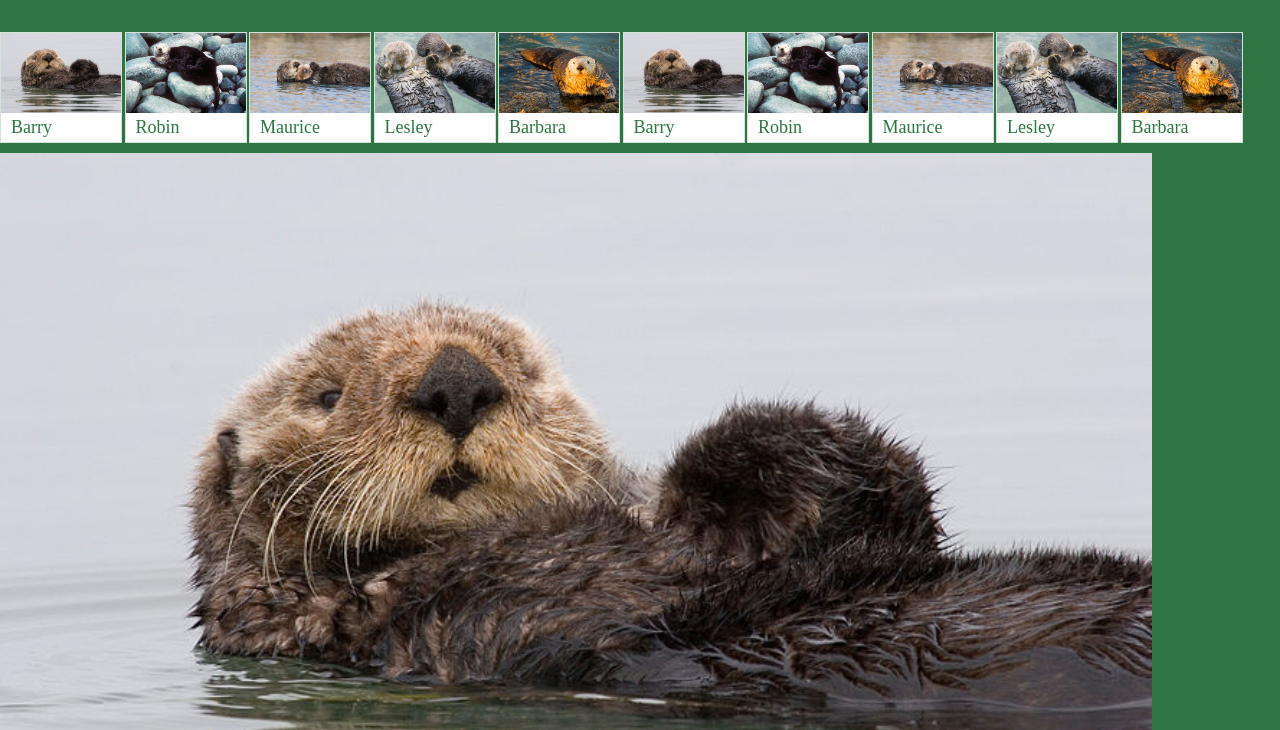
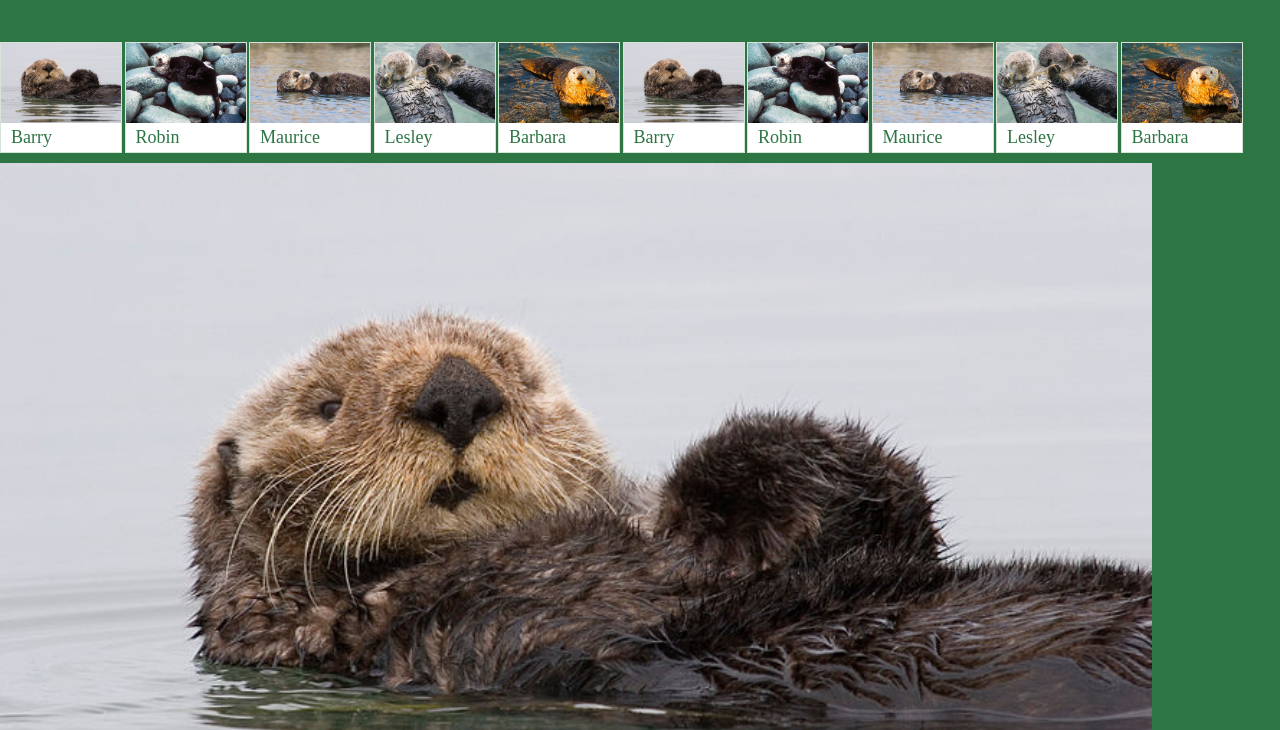
Before and after one commit to ecshenryho/473-Front-End-Web-Development-hw0, a plain HTML site: page ottergram/index.html in a window 1280 px wide. Shown: the part 70-800 px from the top of the page. Drawn offline with nearby package versions, Linux system fonts and the light colour scheme.

Commit message:
make flexbox

```diff
--- a/ottergram/index.html
+++ b/ottergram/index.html
@@ -10,9 +10,12 @@
 </head>
 
 <body>
-  <header>
+
+  <header class="main-header">
     <h1 class="logo-text">ottergram</h1>
   </header>
+
+  <main class="main-content">
     <ul class="thumbnail-list">
 
       <li class="thumbnail-item">
@@ -87,10 +90,13 @@
       </li>
 
     </ul>
+
     <div class="detail-image-container">
       <img class="detail-image" src="img/otter1.jpg" alt="">
       <span class="detail-image-title">Stayin' Alive</span>
     </div>
+
+  </main>
 </body>
 
 </html>
--- a/ottergram/stylesheet/styles.css
+++ b/ottergram/stylesheet/styles.css
@@ -2,64 +2,72 @@
   font-family: 'lakeshore';
   font-style: normal;
   font-weight: normal;
+  src: url('fonts/LAKESHOR-webfont.eot');
+  src: url('fonts/LAKESHOR-webfont.eot?#iefix') format('embedded-opentype'), url('fonts/LAKESHOR-webfont.woff') format('woff'), url('fonts/LAKESHOR-webfont.ttf') format('truetype'), url('fonts/LAKESHOR-webfont.svg#lakeshore') format('svg');
+}
 
-  src: url('fonts/LAKESHOR-webfont.eot');
-  src: url('fonts/LAKESHOR-webfont.eot?#iefix') format('embedded-opentype'),
-       url('fonts/LAKESHOR-webfont.woff') format('woff'),
-       url('fonts/LAKESHOR-webfont.ttf') format('truetype'),
-       url('fonts/LAKESHOR-webfont.svg#lakeshore') format('svg');
-}
-body{
-  background: rgb(45,117,67);
+body {
+  background: rgb(45, 117, 67);
+  display: flex;
+  flex-direction: column;
   font-size: 10px;
 }
 
-a[href="#"]{
+a[href="#"] {
   text-decoration: none;
 }
 
-.detail-image{
+.detail-image {
   width: 90%;
 }
 
-.logo-text{
+html, body {
+  height: 100%;
+}
+
+.logo-text {
   background: white;
   font-family: lakeshore;
   font-size: 37px;
   text-align: center;
   text-transform: uppercase;
-
 }
 
-.thumbnail-item{
-  border: 1px solid rgb(100%,100%,100%);
-  border: 1px solid rgba(100% ,100%, 100%, 0.8);
+.main-content{
+  flex: 1 1 auto;
+}
+
+.main-header{
+  flex: 0 1 auto;
+}
+.thumbnail-item {
+  border: 1px solid rgb(100%, 100%, 100%);
+  border: 1px solid rgba(100%, 100%, 100%, 0.8);
   display: inline-block;
   width: 120px;
 }
 
-.thumbnail-item + .thumbnail-item{
+.thumbnail-item+.thumbnail-item {
   margin-top: 10px;
 }
 
-.thumbnail-list{
+.thumbnail-list {
   list-style: none;
   overflow-x: auto;
-  padding:0;
+  padding: 0;
   white-space: nowrap;
 }
 
-.thumbnail-image{
+.thumbnail-image {
   display: block;
   width: 100%;
 }
 
-.thumbnail-title{
-  background: rgb(255,255,255);
-  color: rgb(45,117,67);
+.thumbnail-title {
+  background: rgb(255, 255, 255);
+  color: rgb(45, 117, 67);
   display: block;
   font-size: 18px;
-  margin:0;
+  margin: 0;
   padding: 4px 10px;
-
 }
```
Lines whose indentation alone changed are shown as unchanged.
